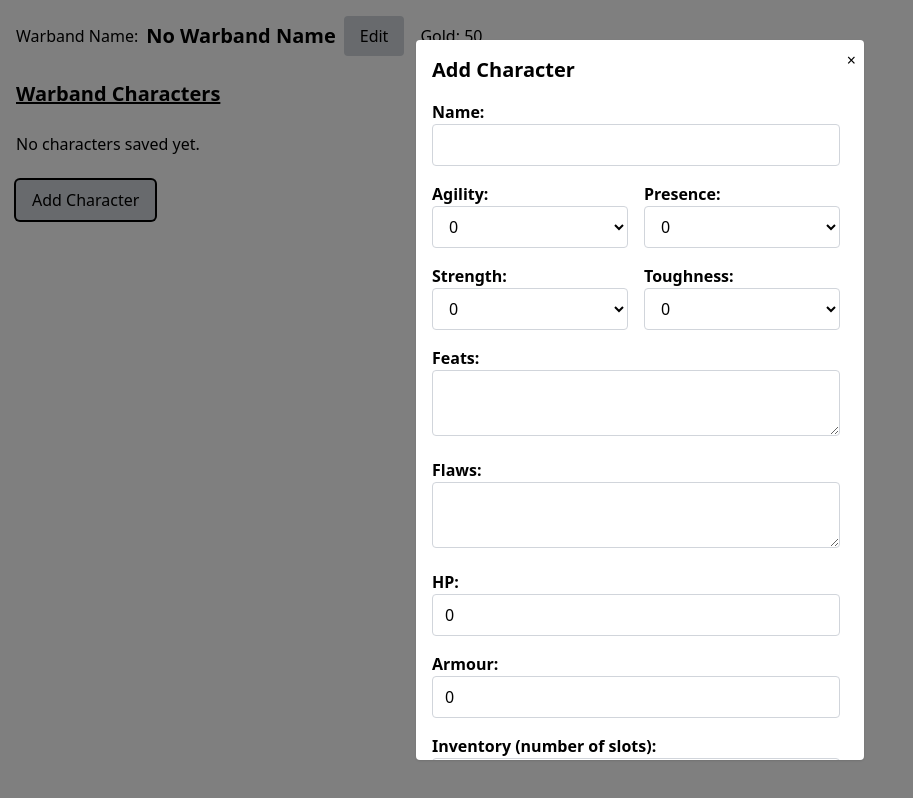
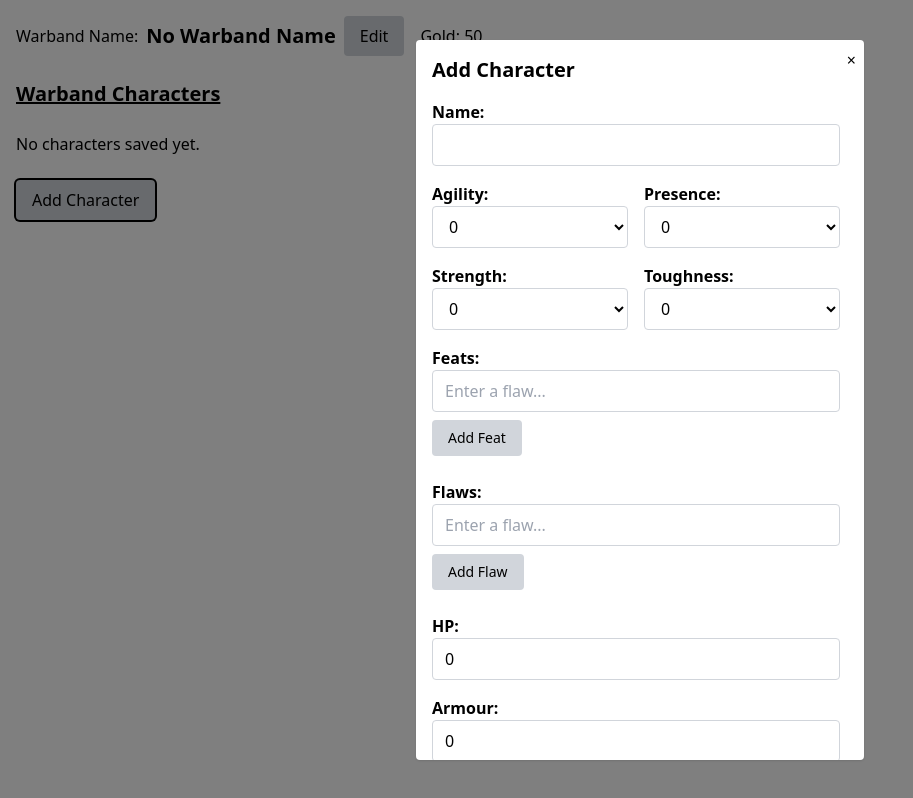
Before and after one commit to dnirns/forbidden-psalm-warband-log, a SvelteKit app: page / in a window 1280 px wide. Both pictures are taken after a click on the button "Add Character". Shown: the whole page, without its empty margins (0-913 px from the left). Built offline with nearby package versions, Linux system fonts and the light colour scheme.

Commit message:
card component added and made feats/flaws array

```diff
--- /dev/null
+++ b/src/components/CharacterCard.svelte
@@ -0,0 +1,49 @@
+<script lang="ts">
+	export let editCharacter;
+	export let deleteCharacter;
+	export let items;
+	export let char;
+	export let i;
+</script>
+
+<div class="space-y-2 rounded bg-gray-100 p-4 text-sm shadow sm:text-base">
+	<h3 class="text-lg font-bold underline">{char.name || 'Unnamed Character'}</h3>
+	<p><strong>Agility:</strong> {char.agility}</p>
+	<p><strong>Presence:</strong> {char.presence}</p>
+	<p><strong>Strength:</strong> {char.strength}</p>
+	<p><strong>Toughness:</strong> {char.toughness}</p>
+	<p><strong>Feats:</strong> {char.feats}</p>
+	<p><strong>Flaws:</strong> {char.flaws}</p>
+	<p><strong>HP:</strong> {char.hp}</p>
+	<p><strong>Armour:</strong> {char.armour}</p>
+	<p><strong>Inventory Slots:</strong> {char.inventory}</p>
+	{#if char.inventory > 0}
+		<p><strong>Items:</strong></p>
+		<ol class="list-decimal px-4">
+			{#each char.items as item}
+				<li class="py-1">
+					{#each items as matchedItem (matchedItem.item)}
+						{#if matchedItem.item === item}
+							{matchedItem.item} ({matchedItem.cost} gold)
+						{/if}
+					{/each}
+					{#if !items.find((i: { item: any }) => i.item === item)}
+						Empty
+					{/if}
+				</li>
+			{/each}
+		</ol>
+	{/if}
+	<div class="space-x-2">
+		<button
+			type="button"
+			class="rounded bg-gray-300 px-4 py-2 focus:outline-none focus:ring-2 focus:ring-black"
+			on:click={() => editCharacter(i)}>Edit</button
+		>
+		<button
+			type="button"
+			class="rounded bg-red-300 px-4 py-2 focus:outline-none focus:ring-2 focus:ring-black"
+			on:click={() => deleteCharacter(i)}>Delete</button
+		>
+	</div>
+</div>
--- a/src/lib/types.ts
+++ b/src/lib/types.ts
@@ -1,8 +1,8 @@
 export type Character = {
 	agility: number;
 	armour: number;
-	feats: string;
-	flaws: string;
+	feats: string[];
+	flaws: string[];
 	hp: number;
 	inventory: number;
 	items: string[];
--- a/src/lib/utils.ts
+++ b/src/lib/utils.ts
@@ -56,8 +56,8 @@ export const defaultCharacter = (): Character => {
 	return {
 		agility: 0,
 		armour: 0,
-		feats: '',
-		flaws: '',
+		feats: [],
+		flaws: [],
 		hp: 0,
 		inventory: 0,
 		items: [],
--- a/src/routes/+page.svelte
+++ b/src/routes/+page.svelte
@@ -1,6 +1,8 @@
 <script lang="ts">
 	import { onMount } from 'svelte';
+	import { fade, scale } from 'svelte/transition';
 	import { browser } from '$app/environment';
+
 	import {
 		isMobileUserAgent,
 		loadWarbandData,
@@ -11,6 +13,7 @@
 	import { type Character, type WarbandData } from '$lib/types';
 	import items from '$lib/items';
 	import { stats, statValues, STORAGE_KEY } from '$lib/constants';
+	import CharacterCard from '../components/CharacterCard.svelte';
 
 	let currentCharacterGold = 0;
 	let originalCharacterGold = 0;
@@ -33,6 +36,8 @@
 	}
 
 	let currentCharacter: Character = defaultCharacter();
+	let featText = '';
+	let flawText = '';
 
 	onMount(() => {
 		if (browser) {
@@ -61,14 +66,9 @@
 		updateInventory(currentCharacter.items.length);
 	};
 
-	// reactive cost calculations
 	$: currentCharacterGold = calculateCharacterCost(currentCharacter, items);
-
-	// immediate "affordability" checks, treat original gold as if restored when editing
 	$: availableGoldBefore = warbandData.gold + originalCharacterGold;
 	$: availableGold = Math.max(0, availableGoldBefore - currentCharacterGold);
-
-	// automatically save to local storage when warbandData changes, with debounce
 	$: warbandData, debounceSave(STORAGE_KEY, warbandData, initialLoadComplete, browser);
 
 	const addOrUpdateCharacter = () => {
@@ -80,6 +80,7 @@
 
 		const costDifference = originalCharacterGold - currentCharacterGold;
 		warbandData.gold += costDifference;
+
 		if (warbandData.gold < 0) {
 			warbandData.gold = 0;
 		}
@@ -160,6 +161,28 @@
 			updateInventory(parsedValue);
 		}
 	};
+
+	const addFeat = () => {
+		if (featText.trim()) {
+			currentCharacter.feats = [...currentCharacter.feats, featText.trim()];
+			featText = '';
+		}
+	};
+
+	const addFlaw = () => {
+		if (flawText.trim()) {
+			currentCharacter.flaws = [...currentCharacter.flaws, flawText.trim()];
+			flawText = '';
+		}
+	};
+
+	const removeFeat = (index: number) => {
+		currentCharacter.feats = currentCharacter.feats.filter((_, i) => i !== index);
+	};
+
+	const removeFlaw = (index: number) => {
+		currentCharacter.flaws = currentCharacter.flaws.filter((_, i) => i !== index);
+	};
 </script>
 
 <div class="min-h-screen space-y-6 bg-white p-4 text-base text-black">
@@ -202,47 +225,7 @@
 	{#if warbandData.characters.length > 0}
 		<div class="grid grid-cols-1 gap-4 sm:grid-cols-2 md:grid-cols-3">
 			{#each warbandData.characters as char, i}
-				<div class="space-y-2 rounded bg-gray-100 p-4 text-sm shadow sm:text-base">
-					<h3 class="text-lg font-bold underline">{char.name || 'Unnamed Character'}</h3>
-					<p><strong>Agility:</strong> {char.agility}</p>
-					<p><strong>Presence:</strong> {char.presence}</p>
-					<p><strong>Strength:</strong> {char.strength}</p>
-					<p><strong>Toughness:</strong> {char.toughness}</p>
-					<p><strong>Feats:</strong> {char.feats}</p>
-					<p><strong>Flaws:</strong> {char.flaws}</p>
-					<p><strong>HP:</strong> {char.hp}</p>
-					<p><strong>Armour:</strong> {char.armour}</p>
-					<p><strong>Inventory Slots:</strong> {char.inventory}</p>
-					{#if char.inventory > 0}
-						<p><strong>Items:</strong></p>
-						<ol class="list-decimal px-4">
-							{#each char.items as item}
-								<li class="py-1">
-									{#each items as matchedItem (matchedItem.item)}
-										{#if matchedItem.item === item}
-											{matchedItem.item} ({matchedItem.cost} gold)
-										{/if}
-									{/each}
-									{#if !items.find((i) => i.item === item)}
-										Empty
-									{/if}
-								</li>
-							{/each}
-						</ol>
-					{/if}
-					<div class="space-x-2">
-						<button
-							type="button"
-							class="rounded bg-gray-300 px-4 py-2 focus:outline-none focus:ring-2 focus:ring-black"
-							on:click={() => editCharacter(i)}>Edit</button
-						>
-						<button
-							type="button"
-							class="rounded bg-red-300 px-4 py-2 focus:outline-none focus:ring-2 focus:ring-black"
-							on:click={() => deleteCharacter(i)}>Delete</button
-						>
-					</div>
-				</div>
+				<CharacterCard {editCharacter} {deleteCharacter} {items} {char} {i} />
 			{/each}
 		</div>
 	{:else}
@@ -253,20 +236,26 @@
 		<button
 			type="button"
 			class="rounded bg-gray-300 px-4 py-2 focus:outline-none focus:ring-2 focus:ring-black"
-			on:click={addCharacter}>Add Character</button
+			on:click={addCharacter}
+			aria-label="Add a new character">Add Character</button
 		>
 	</div>
 </div>
 
 {#if showModal}
-	<div class="fixed inset-0 z-10 flex items-center justify-center bg-black bg-opacity-50">
+	<div
+		transition:fade
+		class="fixed inset-0 z-10 flex items-center justify-center bg-black bg-opacity-50"
+	>
 		<div
+			transition:scale
 			class="relative max-h-[90vh] w-11/12 max-w-md overflow-auto rounded bg-white p-4 pr-6 text-black shadow"
 			style="-webkit-overflow-scrolling: touch;"
 		>
 			<button
 				class="absolute right-2 top-2 z-50 text-black focus:outline-none focus:ring-2 focus:ring-black"
-				on:click={closeModal}>&times;</button
+				on:click={closeModal}
+				aria-label="Close modal">&times;</button
 			>
 			<h2 class="mb-4 text-xl font-bold">
 				{selectedIndex === -1 ? 'Add Character' : 'Edit Character'}
@@ -301,19 +290,58 @@
 
 				<div>
 					<p class="block font-bold text-black">Feats:</p>
-					<textarea
-						id="feats"
-						bind:value={currentCharacter.feats}
-						class="w-full rounded border border-gray-300 bg-white px-3 py-2 text-base text-black focus:outline-none focus:ring-2 focus:ring-black"
-					></textarea>
+
+					<input
+						bind:value={featText}
+						placeholder="Enter a flaw..."
+						class="w-full rounded border border-gray-300 px-3 py-2"
+					/>
+					<button
+						class="my-2 rounded bg-gray-300 px-4 py-2 text-sm hover:opacity-60 focus:outline-none"
+						type="button"
+						on:click={addFeat}>Add Feat</button
+					>
+					<ul class="mb-2 space-y-2">
+						{#each currentCharacter.feats as feat, i}
+							<li>
+								{feat}
+								<button
+									type="button"
+									class="text-lg font-extrabold text-red-600 hover:opacity-60"
+									on:click={() => removeFeat(i)}
+									aria-label="Remove flaw">X</button
+								>
+							</li>
+						{/each}
+					</ul>
 				</div>
 
 				<div>
 					<p class="block font-bold text-black">Flaws:</p>
-					<textarea
-						bind:value={currentCharacter.flaws}
-						class="w-full rounded border border-gray-300 bg-white px-3 py-2 text-base text-black focus:outline-none focus:ring-2 focus:ring-black"
-					></textarea>
+
+					<input
+						bind:value={flawText}
+						placeholder="Enter a flaw..."
+						class="w-full rounded border border-gray-300 px-3 py-2"
+					/>
+					<button
+						class="my-2 rounded bg-gray-300 px-4 py-2 text-sm hover:opacity-60"
+						type="button"
+						on:click={addFlaw}>Add Flaw</button
+					>
+					<ul class="mb-2 space-y-2">
+						{#each currentCharacter.flaws as flaw, i}
+							<li>
+								{flaw}
+								<button
+									type="button"
+									class="text-lg font-extrabold text-red-600 hover:opacity-60"
+									on:click={() => removeFlaw(i)}
+									aria-label="Remove flaw">X</button
+								>
+							</li>
+						{/each}
+					</ul>
 				</div>
 
 				<div>
```
